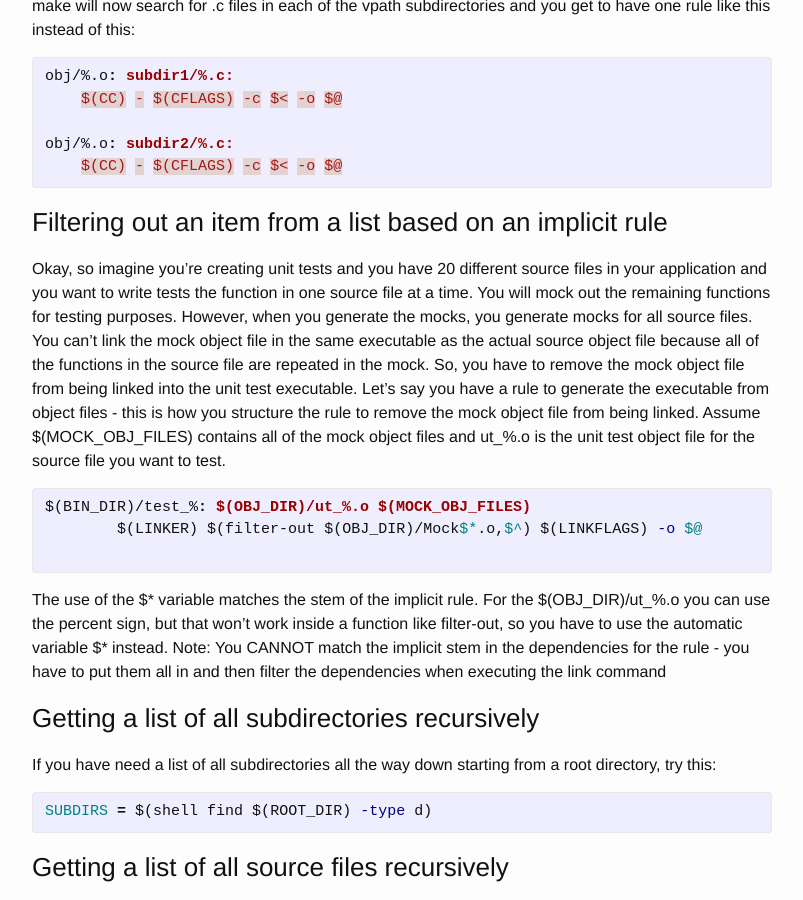
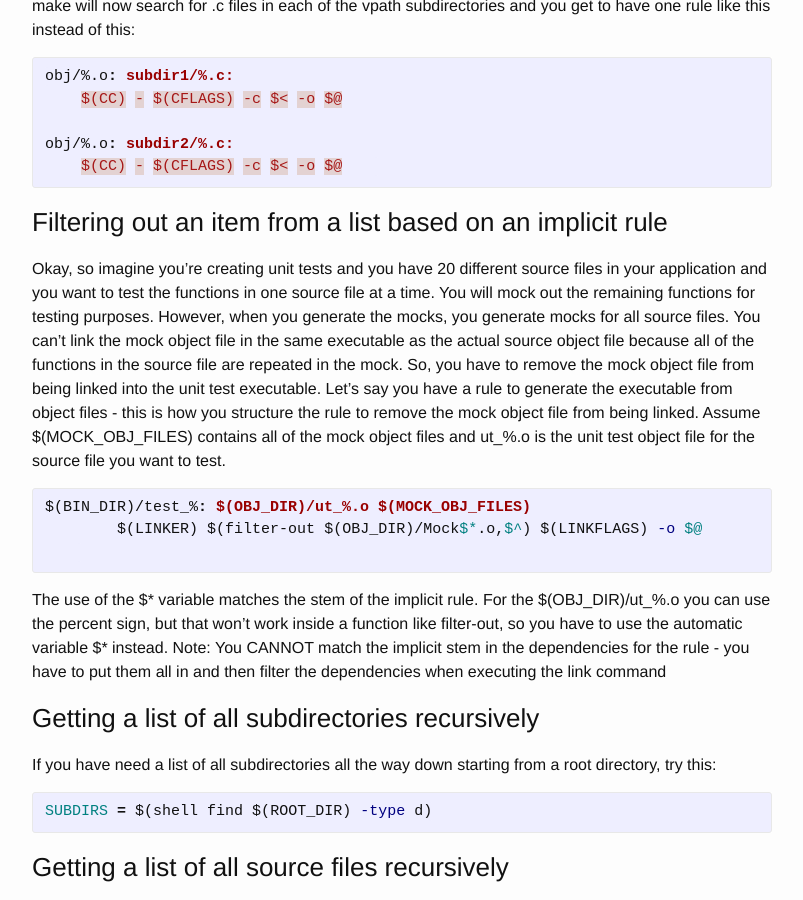
Before and after one commit to sfriederichs/sfriederichs.github.io, a Jekyll site: the page built from _posts/2019-06-18-Makefiles.md, in a window 1280 px wide and 900 px high, scrolled down 1893 px. Shown: the whole window, without its empty margins (238-1041 px from the left). Built offline with Jekyll 4.4.1, drawn with Linux system fonts in a browser that asks for light colours.

Commit message:
Removing empty article and fixing a truly bizarre sentence in Makefiles

```diff
--- a/_posts/2019-06-18-Makefiles.md
+++ b/_posts/2019-06-18-Makefiles.md
@@ -100,7 +100,7 @@ obj/%.o: subdir2/%.c:
 
 ### Filtering out an item from a list based on an implicit rule ###
 
-Okay, so imagine you're creating unit tests and you have 20 different source files in your application and you want to write tests the function in one source file at a time. You will mock out the remaining functions for testing purposes.
+Okay, so imagine you're creating unit tests and you have 20 different source files in your application and you want to test the functions in one source file at a time. You will mock out the remaining functions for testing purposes.
 However, when you generate the mocks, you generate mocks for all source files. You can't link the mock object file in the same executable as the actual source object file because all of the functions in the source file are
 repeated in the mock. So, you have to remove the mock object file from being linked into the unit test executable. Let's say you have a rule to generate the executable from object files - this is how you structure the rule
 to remove the mock object file from being linked. Assume $(MOCK_OBJ_FILES) contains all of the mock object files and ut_%.o is the unit test object file for the source file you want to test.
```
Also changed, not shown: _posts/2018-08-23-18-Classic-Games.md (deleted, +0 -28 lines).
